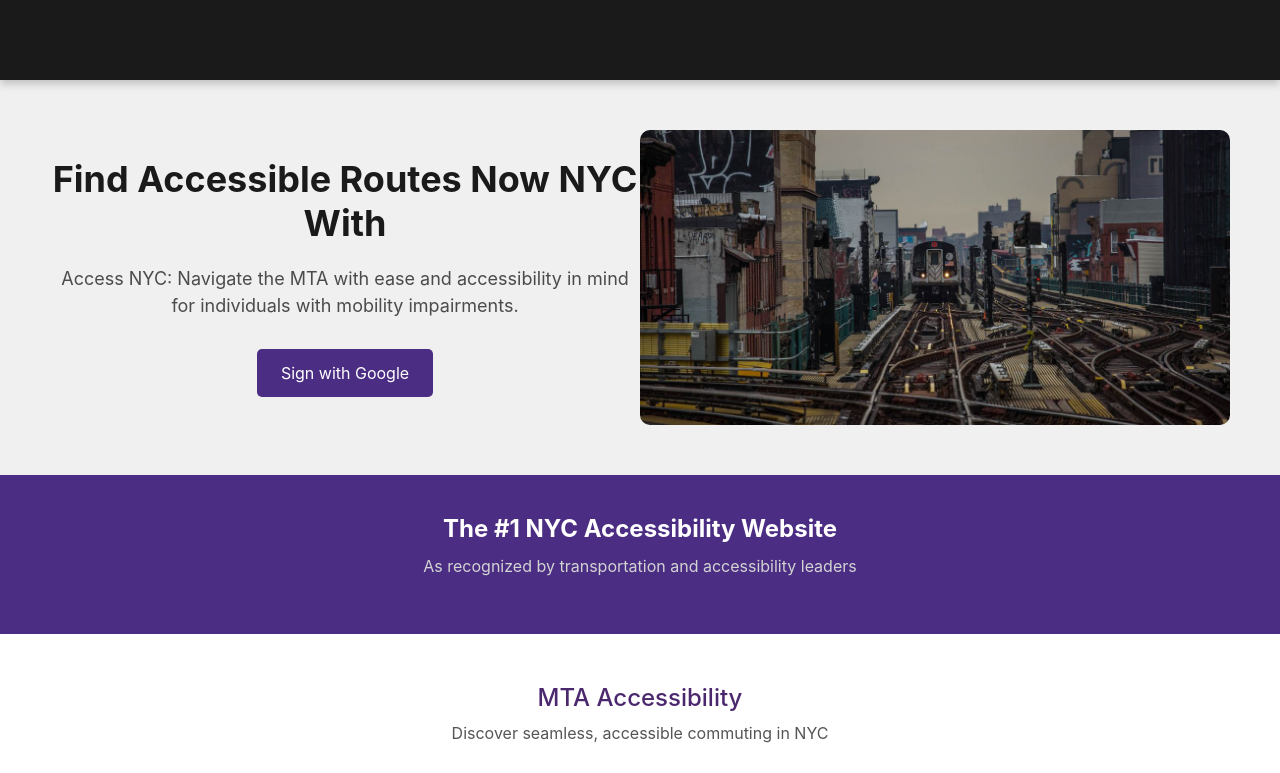
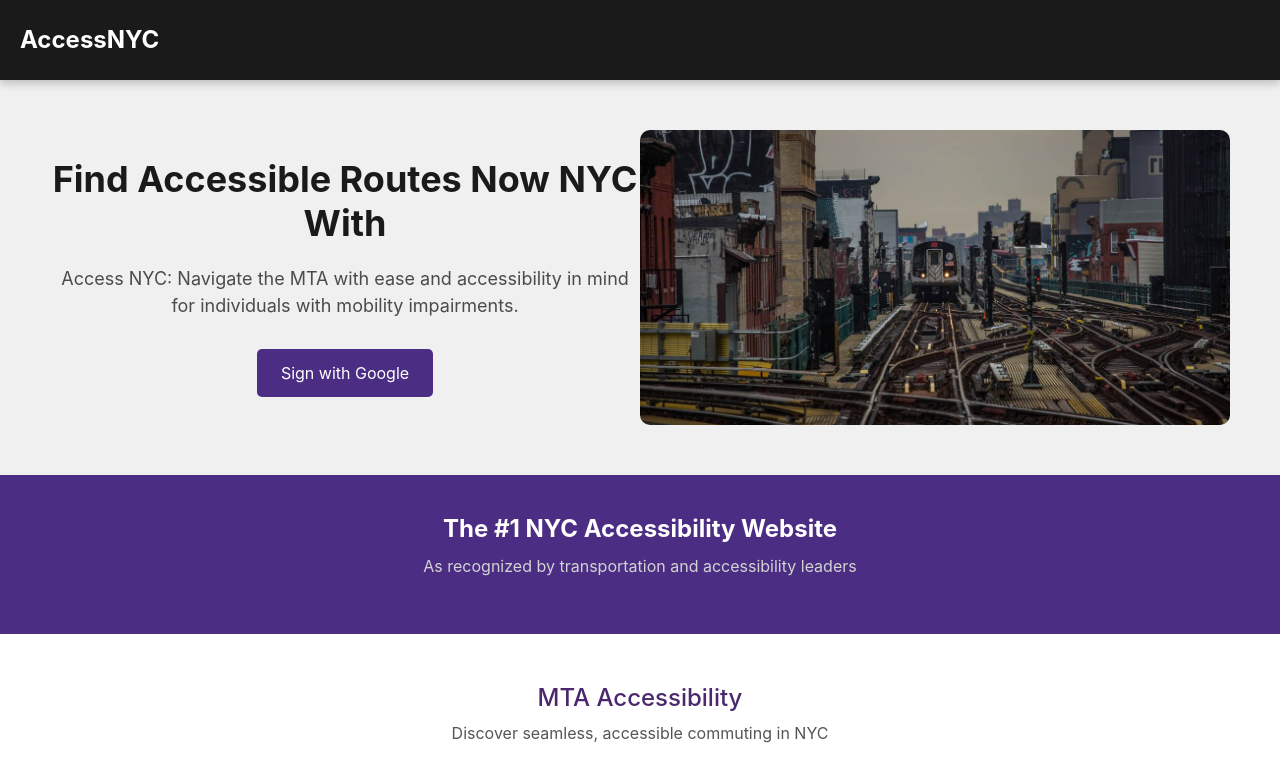
Before and after one commit to AllenChenCU/COMSW4153-cloud-master, a React (Create React App) app in the folder UI_repo/landing-page/: page / in a window 1280 px wide. Shown: the top 773 px of the page. Built offline with nearby package versions, Linux system fonts and the light colour scheme; no server answers.

Commit message:
cleaning up navbar
cleaning up navbar

```diff
--- a/UI_repo/landing-page/src/components/Navbar.js
+++ b/UI_repo/landing-page/src/components/Navbar.js
@@ -16,10 +16,10 @@
           {/*<button className="menu-button" onClick={toggleSidebar}>
             Menu
           </button>*/}
-          {/*<div className="logo">
-            <img src="path/to/logo.png" alt="AccessNYC Logo" className="logo-icon" />
+          <div className="logo">
+            {/*<img src="path/to/logo.png" alt="AccessNYC Logo" className="logo-icon" />*/}
             <span className="logo-text">AccessNYC</span>
-          </div>*/}
+          </div>
         </div>
         {/* <div className="navbar-right">
           <button className="nav-button">Real-time Updates</button>
--- a/UI_repo/landing-page/src/components/NavbarAuth.js
+++ b/UI_repo/landing-page/src/components/NavbarAuth.js
@@ -36,11 +36,11 @@
     <div>
       <nav className="navbar">
         <div className="navbar-left">
-          <button className="menu-button" onClick={toggleSidebar}>
+          {/*<button className="menu-button" onClick={toggleSidebar}>
             Menu
-          </button>
+          </button>*/}
           <div className="logo">
-            <img src="path/to/logo.png" alt="AccessNYC Logo" className="logo-icon" />
+            {/*<img src="path/to/logo.png" alt="AccessNYC Logo" className="logo-icon" />*/}
             <span className="logo-text">AccessNYC</span>
           </div>
           {logoutError && <p className="error-message">{logoutError}</p>}
```
